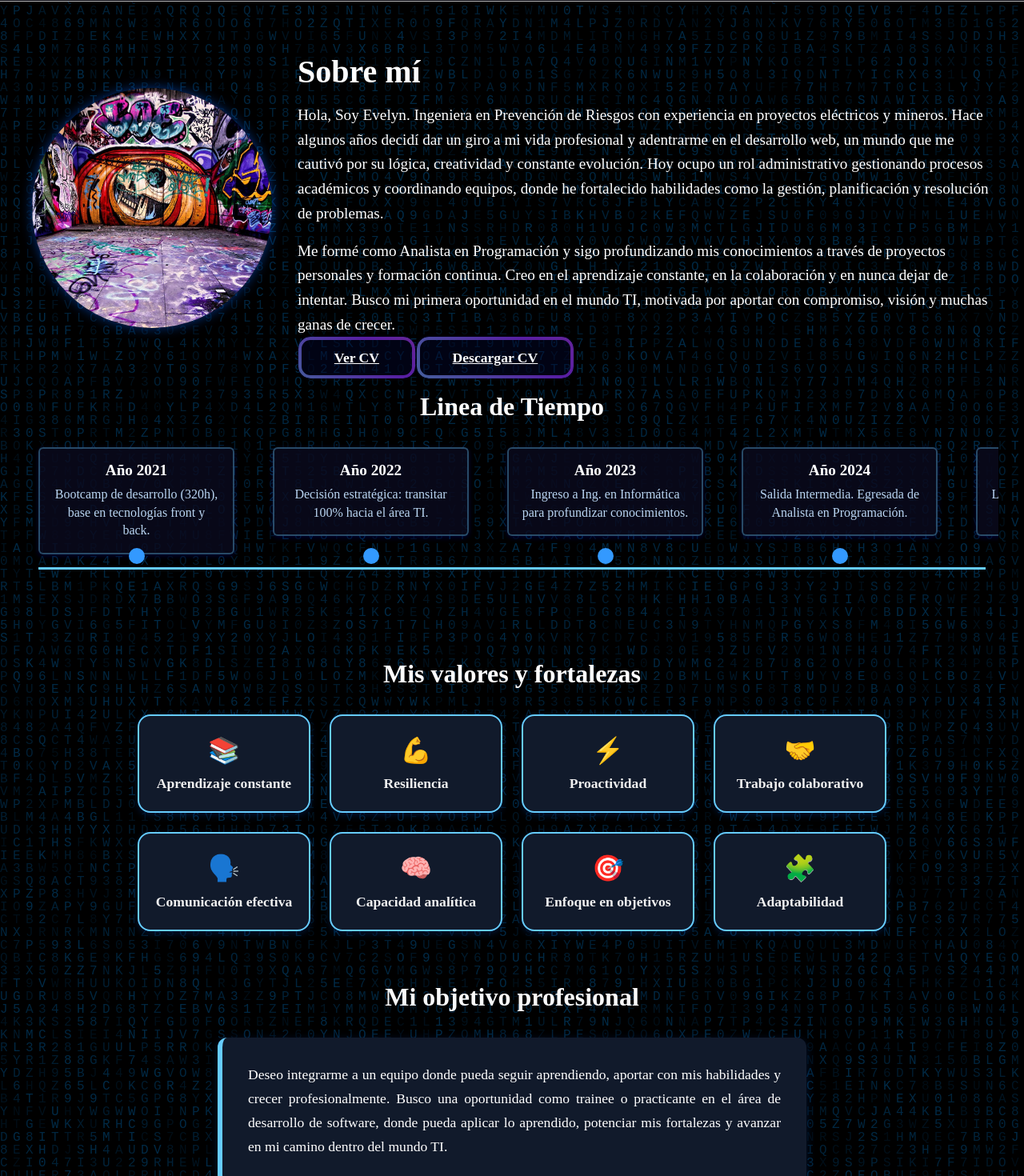
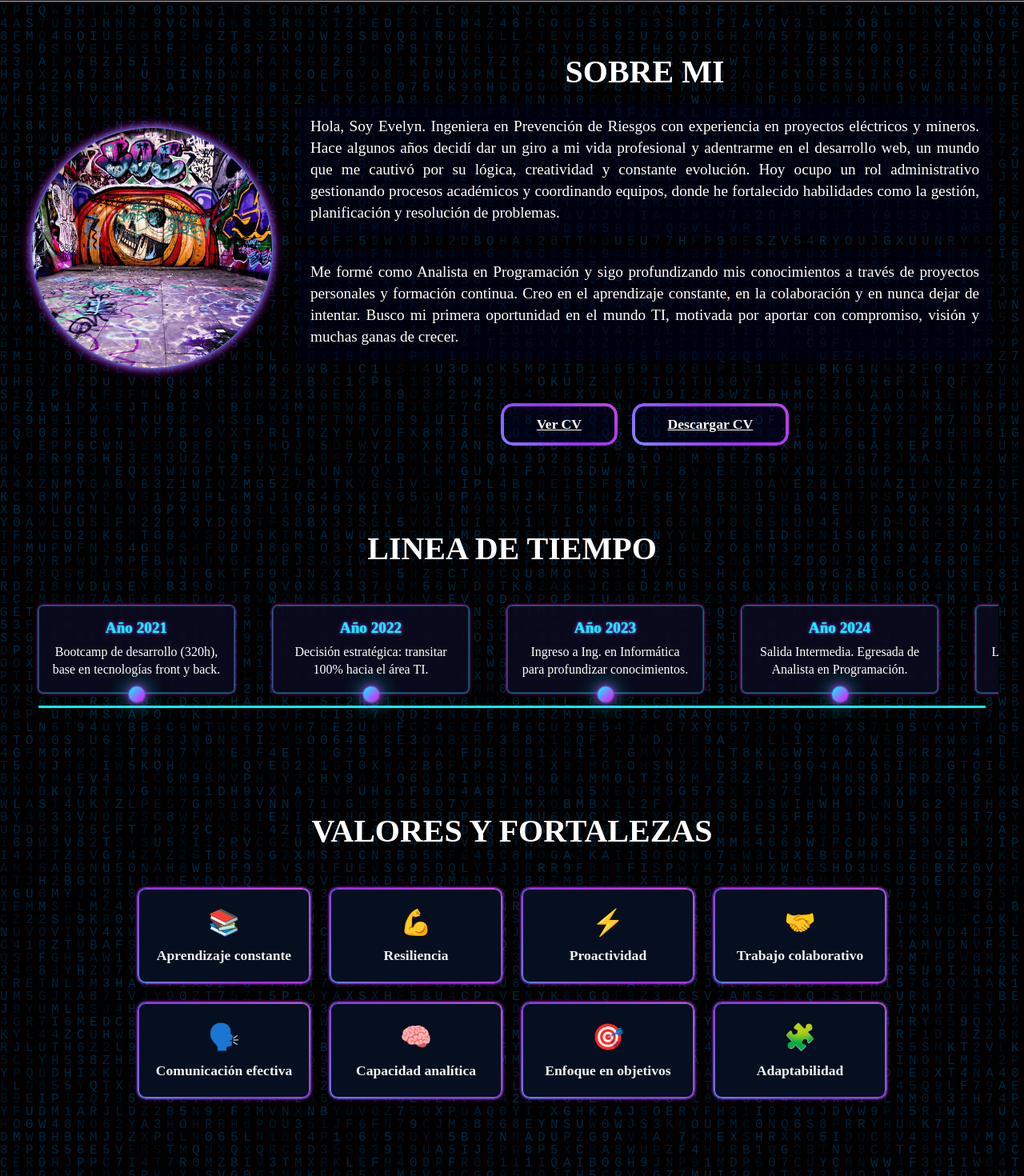
Before and after one commit to Evelyn-nicole/Portafolio-Eve, an Angular app: page /sobre-mi in a window 1280 px wide. Shown: the part 78-1548 px from the top of the page at 80% size. Built offline with nearby package versions, Linux system fonts and the light colour scheme.

Commit message:
ajustes sobre-mi css

```diff
--- a/src/app/pages/intro/intro.component.scss
+++ b/src/app/pages/intro/intro.component.scss
@@ -197,10 +197,12 @@
 
 .habilidades-section h2 {
   color: #ffffff;
+  text-shadow: 0 0 5px #00ffff, 0 0 10px #ff00ff; /* título con glow */
   margin-bottom: 4rem;
   margin-top: 2rem;
-  font-size: 2rem;
+  font-size: 2.5rem;
 }
+
 
 .habilidades-grid.uniform {
   display: grid;
--- a/src/app/pages/sobre-mi/sobre-mi.component.html
+++ b/src/app/pages/sobre-mi/sobre-mi.component.html
@@ -9,7 +9,7 @@
     </div>
 
     <div class="texto" data-aos="fade-left" data-aos-duration="1200" data-aos-delay="400">
-      <h2>Sobre mí</h2>
+      <h2>SOBRE MI</h2>
       <p>
         Hola, Soy Evelyn. Ingeniera en Prevención de Riesgos con experiencia en proyectos eléctricos y mineros. Hace
         algunos años decidí dar un giro a mi vida profesional y adentrarme en el desarrollo web, un mundo que me cautivó
@@ -18,13 +18,13 @@
         coordinando equipos, donde he fortalecido habilidades como la gestión, planificación y resolución de
         problemas.
       </p>
-
       <p>
         Me formé como Analista en Programación y sigo profundizando mis conocimientos a través de proyectos personales y
         formación continua. Creo en el aprendizaje constante, en la colaboración y en nunca dejar de intentar. Busco mi
         primera oportunidad en el mundo TI, motivada por aportar con compromiso, visión y muchas ganas de crecer.
       </p>
-
+     <br>
+     <br>
       <div class="botones">
         <a class="btn-enter" href="/assets/cv.pdf" target="_blank">Ver CV</a>
         <a class="btn-enter" href="/assets/cv.pdf" download>Descargar CV</a>
@@ -33,8 +33,13 @@
   </div>
 
   <!-- Timeline -->
+   <br>
+   <br>
+   <br>
+   <br>
+
   <div class="timeline horizontal" data-aos="fade-up" data-aos-duration="1500" data-aos-delay="600">
-    <h2>Linea de Tiempo</h2>
+    <h2>LINEA DE TIEMPO</h2>
     <div class="timeline-container">
       <div class="evento" *ngFor="let item of timeline" data-aos="zoom-in" data-aos-duration="800">
         <span class="circle"></span>
@@ -45,10 +50,12 @@
       </div>
     </div>
   </div>
+  <br>
+
 
   <!-- Fortalezas -->
   <section class="fortalezas-rediseño" data-aos="fade-up" data-aos-duration="1000" data-aos-delay="600">
-    <h2>Mis valores y fortalezas</h2>
+    <h2>VALORES Y FORTALEZAS</h2>
     <div class="fortalezas-grid">
       <div class="fortaleza-card" *ngFor="let fortaleza of fortalezas">
         <span>{{ fortaleza.icono }}</span>
@@ -56,10 +63,10 @@
       </div>
     </div>
   </section>
-
+  <br>
   <!-- Objetivo profesional -->
   <section class="objetivo-profesional" data-aos="fade-up" data-aos-duration="1000" data-aos-delay="800">
-    <h2>Mi objetivo profesional</h2>
+    <h2>OBJETIVO PROFESIONAL</h2>
     <div class="objetivo-box">
       <p>
         Deseo integrarme a un equipo donde pueda seguir aprendiendo, aportar con mis habilidades y crecer
--- a/src/app/pages/sobre-mi/sobre-mi.component.scss
+++ b/src/app/pages/sobre-mi/sobre-mi.component.scss
@@ -1,340 +1,15 @@
-// .sobre-mi {
-//   padding: 4rem 2rem;
-//   background-color: #f7f7f7;
 
-//   .contenido {
-//     display: flex;
-//     gap: 2rem;
-//     max-width: 1200px;
-//     margin: 0 auto;
-//     flex-wrap: wrap;
-//     align-items: center;
-
-//     .foto img {
-//       width: 300px;
-//       height: 300px;
-//       object-fit: cover;
-//       border-radius: 50%;
-//       box-shadow: 0 0 10px rgba(0,0,0,0.2);
-//       flex-shrink: 0;
-//     }
-
-//     .texto {
-//       flex: 1;
-
-//       h2 {
-//         font-size: 2.5rem;
-//         margin-bottom: 1rem;
-//         color: #333;
-//       }
-
-//       p {
-//         font-size: 1.2rem;
-//         color: #555;
-//         line-height: 1.6;
-//         margin-bottom: 1rem;
-//       }
-
-//       .botones {
-//         display: flex;
-//         gap: 1rem;
-
-//         a {
-//           background-color: #183aaadf;
-//           padding: 0.8rem 2rem;
-//           color: white;
-//           font-weight: bold;
-//           border-radius: 4px;
-//           text-decoration: none;
-//           cursor: pointer;
-//           transition: background-color 0.3s ease;
-
-//           &.secondary {
-//             background-color: #444;
-//             &:hover {
-//               background-color: #666;
-//             }
-//           }
-
-//           &:hover {
-//             background-color: #2354f5cc;
-//           }
-//         }
-//       }
-//     }
-//   }
-
-//   .timeline.horizontal {
-//   max-width: 100%;
-//   overflow-x: auto; /* scroll horizontal en pantallas pequeñas */
-//   padding: 2rem 1rem 3rem;
-
-// /* Estilo unificado para todos los títulos de sección */
-// h2, h3 {
-//   text-align: center;
-//   margin-bottom: 2rem;
-//   color: #000000;
-//   font-weight: bold;
-//   font-size: 2rem;
-// }
-
-
-//   .timeline-container {
-//     display: flex;
-//     gap: 3rem;
-//     border-left: none;
-//     border-bottom: 3px solid #dd06b6df;
-//     padding-left: 0;
-//     padding-bottom: 1rem;
-//     position: relative;
-//     min-width: 700px; /* mínimo ancho para mostrar horizontal */
-//   }
-
-//   .evento {
-//     position: relative;
-//     padding-left: 0;
-//     padding-bottom: 0;
-//     flex: 0 0 245px; /* ancho fijo para cada evento */
-//     display: flex;
-//     flex-direction: column;
-//     align-items: center;
-
-//     /* circulo linea tiempo */
-//     .circle {
-//       width: 20px;
-//       height: 20px;
-//       background-color: #f728d1df;
-//       border-radius: 50%;
-//       position: absolute;
-//       bottom: -12px;
-//       left: 50%;
-//       transform: translateX(-50%);
-//       z-index: 1;
-//     }
-
-//     .content {
-//       background: white;
-//       padding: 1rem;
-//       border-radius: 6px;
-//       box-shadow: 0 2px 6px rgb(0 0 0 / 0.1);
-//       text-align: center;
-
-//       .year {
-//         font-weight: bold;
-//         color: #000000df;
-//         margin-bottom: 0.5rem;
-//         font-size: 1.2rem;
-//         display: block;
-//       }
-
-//       /*Texto caja linea tiempo */
-//       p {
-//         margin: 0;
-//         color: #444;
-//         font-size: 1rem;
-//         line-height: 1.4;
-//       }
-//     }
-//   }
-// }
-
-// /* Responsive para móvil: scroll horizontal y menor ancho */
-// @media (max-width: 768px) {
-//   .timeline.horizontal {
-//     .timeline-container {
-//       min-width: 100%;
-//       gap: 2rem;
-//     }
-//     .evento {
-//       flex: 0 0 180px;
-//       .content {
-//         font-size: 0.9rem;
-//       }
-//       .circle {
-//         width: 16px;
-//         height: 16px;
-//         bottom: -10px;
-//       }
-//     }
-//   }
-// }
-// }
-
-
-
-
-
-
-// // Seccion habilidades
-// .habilidades-section {
-//   padding: 3rem 1rem;
-//   text-align: center;
-// }
-
-// .habilidades-section h2 {
-//   font-size: 2rem;
-//   margin-bottom: 2rem;
-// }
-
-// /* Grilla uniforme */
-// .habilidades-grid.uniform {
-//   display: grid;
-//   grid-template-columns: repeat(auto-fit, minmax(140px, 1fr));
-//   gap: 2rem;
-//   justify-items: center;
-//   align-items: stretch;
-//   max-width: 1100px;
-//   margin: 0 auto;
-// }
-
-// /* Tarjeta */
-// .habilidad {
-//   background: #fff;
-//   border-radius: 1rem;
-//   padding: 1rem;
-//   width: 100%;
-//   max-width: 160px;
-//   height: 180px;
-//   box-shadow: 0 4px 12px rgba(0,0,0,0.05);
-//   display: flex;
-//   flex-direction: column;
-//   align-items: center;
-//   justify-content: center;
-//   transition: transform 0.3s, box-shadow 0.3s, background-color 0.3s;
-// }
-
-// .habilidad:hover {
-//   transform: scale(1.05);
-//   box-shadow: 0 8px 20px rgba(0,0,0,0.1);
-//   background-color: #f0f4ff;
-// }
-
-// /* Icono */
-// .habilidad img {
-//   width: 48px;
-//   height: 48px;
-//   margin-bottom: 0.5rem;
-// }
-
-// /* Texto */
-// .habilidad p {
-//   font-size: 0.9rem;
-//   font-weight: 600;
-//   margin: 0;
-// }
-
-// /* Categoría */
-// .categoria-label {
-//   font-size: 0.7rem;
-//   background-color: #e0e0e0;
-//   color: #333;
-//   padding: 0.2rem 0.5rem;
-//   border-radius: 1rem;
-//   margin-bottom: 0.5rem;
-//   text-transform: uppercase;
-//   font-weight: 500;
-// }
-
-
-
-
-
-
-
-// // VALORES Y FORTALEZAS
-// .fortalezas-rediseño {
-//   max-width: 1000px;
-//   margin: 4rem auto;
-//   padding: 0 2rem;
-
-//   h2 {
-//     text-align: center;
-//     margin-bottom: 2rem;
-//     font-size: 2rem;
-//     color: #000000;
-//   }
-
-//   .fortalezas-grid {
-//     display: grid;
-//     grid-template-columns: repeat(auto-fit, minmax(200px, 1fr));
-//     gap: 1.5rem;
-//     justify-content: center;
-
-//     .fortaleza-card {
-//       background: #fff;
-//       border: 2px solid #dbe4ff;
-//       border-radius: 16px;
-//       padding: 1.5rem 1rem;
-//       text-align: center;
-//       box-shadow: 0 3px 10px rgba(0, 0, 0, 0.05);
-//       transition: all 0.3s;
-
-//       span {
-//         font-size: 2rem;
-//         display: block;
-//         margin-bottom: 0.8rem;
-//       }
-
-//       p {
-//         font-size: 1.1rem;
-//         font-weight: 600;
-//         color: #333;
-//       }
-
-//       &:hover {
-//         transform: translateY(-5px);
-//         border-color: #a2c0ff;
-//         background: #eef4ff;
-//       }
-//     }
-//   }
-// }
-
-
-
-
-
-// // OBJETIVO PROFESIONAL
-// .objetivo-profesional {
-//   max-width: 800px;
-//   margin: 4rem auto;
-//   padding: 0 2rem;
-
-//   h2 {
-//     text-align: center;
-//     margin-bottom: 2rem;
-//     font-size: 2rem;
-//     color: #000000;
-//   }
-
-//   .objetivo-box {
-//     background: #f4f6fc;
-//     padding: 2rem;
-//     border-left: 6px solid #a2c0ff;
-//     border-radius: 12px;
-//     box-shadow: 0 3px 12px rgba(0, 0, 0, 0.05);
-//     text-align: justify;
-//     font-size: 1.1rem;
-//     line-height: 1.7;
-//     transition: transform 0.3s;
-
-//     &:hover {
-//       transform: scale(1.01);
-//       background: #e7efff;
-//     }
-//   }
-// }
-
-
+/* Sección sobre mí */
 .sobre-mi {
   position: relative;
-  background: rgb(0, 0, 0);
+  background: rgba(0, 0, 0, 0.622);
   color: #fff;
   padding: 4rem 2rem;
   overflow: hidden;
+}
 
 /* Canvas para efecto Matrix azul */
-  canvas#matrix-canvas {
+.sobre-mi canvas#matrix-canvas {
   position: absolute;
   top: 0;
   left: 0;
@@ -342,7 +17,6 @@
   height: 100%;
   z-index: 0;
   opacity: 0.4;
-    /* lo dejamos más transparente */
 }
 
 /* Overlay negro translúcido encima del canvas */
@@ -351,70 +25,74 @@
   position: absolute;
   inset: 0;
   background: rgba(34, 180, 27, 0.027);
-    /* oscurece un poco */
   z-index: 1;
 }
 
 /* Contenido sobre el fondo */
-  #sobre-mi .contenido {
+.sobre-mi .contenido {
   position: relative;
   z-index: 2;
-    text-align: center;
   color: #e0f0ff;
-    /* azul muy suave */
-  }
-
-  .contenido {
   display: flex;
   gap: 2rem;
   max-width: 1200px;
   margin: 0 auto;
   flex-wrap: wrap;
   align-items: center;
-    position: relative;
-    z-index: 1;
-    color: #cce0ff;
+}
 
-    .foto img {
+/* Foto */
+.sobre-mi .foto img {
   width: 300px;
   height: 300px;
   object-fit: cover;
   border-radius: 50%;
-      box-shadow: 0 0 15px rgba(0, 102, 255, 0.5);
+  box-shadow: 0 0 2px #00ffff, 0 0 15px #ff00ff, 0 0 10px #00ffff; /* glow */
+
   flex-shrink: 0;
 }
 
-    .texto {
+/* Texto */
+.sobre-mi .texto {
   flex: 1;
+  text-align: justify;  /* <- Justificado */
+}
 
-      h2 {
+.sobre-mi .texto h2 {
   font-size: 2.5rem;
   margin-bottom: 1rem;
-        color: #ffffff; // azul neon
+  color: #ffffff;
+  text-align: center;
+  // text-shadow: 0 0 5px #00ffff, 0 0 10px #ff00ff; /* título con glow */
+
 }
 
-      p {
+.sobre-mi .texto p {
   font-size: 1.2rem;
-        color: #ffffff; // azul suave
-        line-height: 1.6;
+  color: #ffffff;
+  line-height: 1.4;
   margin-bottom: 1rem;
-      }
-    }
+  background: rgba(0, 2, 24, 0.6); /* fondo negro translúcido */
+  padding: 1rem;
+  border-radius: 10px;
 }
 
-
+.sobre-mi .texto .botones {
+   /* centra los botones */
+  display: flex;
+  justify-content: center;
+  gap: 1rem; /* espacio entre los botones */
+}
 
 /* Botones CV */
 .btn-enter {
   position: relative;
   background-color: #04072e71;
-    /* fondo azul oscuro */
   color: #fff;
   font-weight: 800;
   font-size: 1.1rem;
   padding: 1rem 2.8rem;
   border: 1px solid transparent;
-    /* necesario para el borde animado */
   border-radius: 15px;
   cursor: pointer;
   z-index: 1;
@@ -422,44 +100,28 @@
   transition: all 0.5s ease;
 }
 
-  /* Pseudo-elemento para borde neón animado */
 .btn-enter::before {
   content: '';
   position: absolute;
   inset: 0;
-    /* cubre todo el botón */
   border-radius: 15px;
-    /* mismo que el botón */
   padding: 4px;
-    /* grosor del borde */
   background: linear-gradient(45deg, #f04198b5, #64ecec, #9b30ff, #f566ad, #00ffff, #9b30ff);
   background-size: 600% 600%;
   z-index: -1;
   animation: neonBorder 5s linear infinite;
-    -webkit-mask:
-      linear-gradient(#fff 0 0) content-box,
-      linear-gradient(#fff 0 0);
+  -webkit-mask: linear-gradient(#fff 0 0) content-box, linear-gradient(#fff 0 0);
   -webkit-mask-composite: xor;
   mask-composite: exclude;
   box-sizing: border-box;
 }
 
-  /* Animación del borde */
 @keyframes neonBorder {
-    0% {
-      background-position: 0% 50%;
+  0% { background-position: 0% 50%; }
+  50% { background-position: 100% 50%; }
+  100% { background-position: 0% 50%; }
 }
 
-    50% {
-      background-position: 100% 50%;
-    }
-
-    100% {
-      background-position: 0% 50%;
-    }
-  }
-
-  /* Glow al pasar el mouse */
 .btn-enter:hover {
   box-shadow: 0 0 12px rgba(255, 105, 180, 0.7), 0 0 24px rgba(0, 255, 255, 0.5);
   transform: translateY(-2px);
@@ -470,6 +132,7 @@
   box-shadow: 0 0 6px rgba(255, 105, 180, 0.5), 0 0 12px rgba(0, 255, 255, 0.3);
 }
 
+
 /* Timeline */
 .timeline.horizontal {
   max-width: 100%;
@@ -477,93 +140,87 @@
   padding: 2rem 1rem 3rem;
   position: relative;
   z-index: 1;
+}
 
-    h2,
-    h3 {
+.timeline.horizontal h2,
+.timeline.horizontal h3 {
   text-align: center;
-      margin-bottom: 2rem;
+  margin-bottom: 3rem;
   color: #ffffff;
   font-weight: bold;
-      font-size: 2rem;
+  font-size: 2.5rem;
 }
 
-    .timeline-container {
+.timeline.horizontal .timeline-container {
   display: flex;
   gap: 3rem;
   border-left: none;
-      border-bottom: 3px solid #66ccff; // línea azul neon
+  border-bottom: 3px solid #00ffff; /* línea neón */
   padding-left: 0;
   padding-bottom: 1rem;
   position: relative;
   min-width: 700px;
 }
 
-    .evento {
+.timeline.horizontal .evento {
   position: relative;
   flex: 0 0 245px;
   display: flex;
   flex-direction: column;
   align-items: center;
+}
 
-      .circle {
+.timeline.horizontal .evento .circle {
   width: 20px;
   height: 20px;
-        background-color: #3399ff; // azul neón
+  background: linear-gradient(135deg, #00ffff, #ff00ff); /* gradiente neón */
   border-radius: 50%;
   position: absolute;
   bottom: -12px;
   left: 50%;
   transform: translateX(-50%);
   z-index: 1;
+  box-shadow: 0 0 2px #00ffff, 0 0 12px #ff00ff, 0 0 27px #00ffff; /* glow */
 }
 
-      .content {
-        background: rgba(10, 10, 30, 0.8); // caja azul oscuro semi-transparente
+.timeline.horizontal .evento .content {
+  background: rgba(10, 10, 30, 0.9);
   padding: 1rem;
-        border: 2px solid #68cafc57;
+  border: 1px solid #00ffff46;
   border-radius: 6px;
-        box-shadow: 0 2px 6px rgba(0, 0, 255, 0.2);
+  box-shadow: 0 0 2px #00ffff, 0 0 4px #ff00ff;
   text-align: center;
+  transition: transform 0.3s ease, box-shadow 0.3s ease;
+}
 
-        .year {
+.timeline.horizontal .evento .content:hover {
+  transform: scale(1.05); /* animación al pasar el mouse */
+  box-shadow: 0 0 5px #ff00ff, 0 0 15px #00ffff, 0 0 25px #ff00ff;
+}
+
+.timeline.horizontal .evento .content .year {
   font-weight: bold;
-          color: #ffffff;
+  color: #00ffff;
+  text-shadow: 0 0 2px #00ffff, 0 0 5px #ff00ff;
   margin-bottom: 0.5rem;
   font-size: 1.2rem;
   display: block;
 }
 
-        p {
+.timeline.horizontal .evento .content p {
   margin: 0;
-          color: #bad6f2;
+  color: #ffffff;
   font-size: 1rem;
   line-height: 1.4;
 }
+
+/* Responsive */
+@media (max-width: 768px) {
+  .timeline.horizontal .timeline-container { min-width: 100%; gap: 2rem; }
+  .timeline.horizontal .evento { flex: 0 0 180px; }
+  .timeline.horizontal .evento .content { font-size: 0.9rem; }
+  .timeline.horizontal .evento .circle { width: 16px; height: 16px; bottom: -10px; }
 }
-    }
-  }
-
-  @media (max-width: 768px) {
-    .timeline.horizontal .timeline-container {
-      min-width: 100%;
-      gap: 2rem;
-    }
-
-    .timeline.horizontal .evento {
-      flex: 0 0 180px;
-    }
-
-    .timeline.horizontal .evento .content {
-      font-size: 0.9rem;
-    }
-
-    .timeline.horizontal .evento .circle {
-      width: 16px;
-      height: 16px;
-      bottom: -10px;
-    }
-  }
-
 
 /* Fortalezas */
 .fortalezas-rediseño {
@@ -576,9 +233,10 @@
 
 .fortalezas-rediseño h2 {
   text-align: center;
-    margin-bottom: 2rem;
-    font-size: 2rem;
+  margin-bottom: 3rem;
+  font-size: 2.5rem;
   color: #ffffff;
+  // text-shadow: 0 0 5px #00ffff, 0 0 10px #ff00ff; /* título con glow */
 }
 
 .fortalezas-grid {
@@ -586,38 +244,68 @@
   grid-template-columns: repeat(auto-fit, minmax(200px, 1fr));
   gap: 1.5rem;
   justify-content: center;
+}
 
 .fortaleza-card {
-      background: #111a2b;
-      border: 2px solid #66ccff;
-      border-radius: 16px;
+  position: relative; /* necesario para pseudo-elemento del borde */
+  background: #060f1f;
+  border-radius: 10px;
   padding: 1.5rem 1rem;
   text-align: center;
   color: #cce0ff;
-      box-shadow: 0 3px 10px rgba(0, 102, 255, 0.2);
-      transition: all 0.3s;
+  overflow: hidden; /* para que el borde no sobresalga */
+  cursor: default;
+  transition: transform 0.3s, box-shadow 0.3s;
+  box-shadow: 0 0 2px #00ffff, 0 0 4px #ff00ff;
+}
 
-      span {
+/* Pseudo-elemento para borde neón animado (igual que habilidades) */
+.fortaleza-card::before {
+  content: '';
+  position: absolute;
+  inset: 0;
+  border-radius: 10px;
+  padding: 2px; /* grosor del borde */
+  background: linear-gradient(45deg, #ff69b4, #00ffff, #9b30ff, #ff69b4, #00ffff, #9b30ff);
+  background-size: 600% 600%;
+  // z-index: -1;
+  animation: neonBorder 5s linear infinite;
+  -webkit-mask:
+    linear-gradient(#fff 0 0) content-box,
+    linear-gradient(#fff 0 0);
+  -webkit-mask-composite: xor;
+  mask-composite: exclude;
+  box-sizing: border-box;
+  pointer-events: none; /* para no bloquear clicks */
+}
+
+/* Animación del borde */
+@keyframes neonBorder {
+  0% { background-position: 0% 50%; }
+  50% { background-position: 100% 50%; }
+  100% { background-position: 0% 50%; }
+}
+
+.fortaleza-card span {
   font-size: 2rem;
   display: block;
   margin-bottom: 0.8rem;
 }
 
-      p {
+.fortaleza-card p {
   font-size: 1.1rem;
   font-weight: 600;
   color: #f0f0f0;
 }
 
-      &:hover {
+/* Efecto hover (solo levanta la tarjeta, borde siempre visible) */
+.fortaleza-card:hover {
   transform: translateY(-5px);
-        border-color: #3399ff;
-        background: #001f3f;
-      }
-    }
+  background: #060132f8;
 }
 
-  /* Objetivo profesional */
+
+/* ---------------- Objetivo profesional ---------------- */
 .objetivo-profesional {
   max-width: 800px;
   margin: 4rem auto;
@@ -629,14 +317,15 @@
 .objetivo-profesional h2 {
   text-align: center;
   margin-bottom: 2rem;
-    font-size: 2rem;
+  font-size: 2.5rem;
   color: #f9f9f9;
 }
 
+/* Caja con borde animado */
 .objetivo-box {
+  position: relative;
   background: #111a2b;
   padding: 2rem;
-    border-left: 6px solid #66ccff;
   border-radius: 12px;
   box-shadow: 0 3px 12px rgba(0, 102, 255, 0.2);
   text-align: justify;
@@ -644,10 +333,39 @@
   line-height: 1.7;
   color: #ffffff;
   transition: transform 0.3s;
+  overflow: hidden; /* necesario para pseudo-elemento */
 }
 
+/* Borde izquierdo animado */
+.objetivo-box::before {
+  content: '';
+  position: absolute;
+  top: 0;
+  left: 0;
+  width: 6px; /* grosor del borde */
+  height: 100%;
+  border-radius: 6px;
+  background: linear-gradient(180deg, #00ffff, #ff00ff, #00ffff);
+  background-size: 300% 300%;
+  animation: neonBorder 5s linear infinite;
+  z-index: 0; /* detrás del contenido */
+}
+
+/* Mantener texto por encima del pseudo-elemento */
+.objetivo-box * {
+  position: relative;
+  z-index: 1;
+}
+
+/* Animación del borde */
+@keyframes neonBorder {
+  0% { background-position: 0% 50%; }
+  50% { background-position: 100% 50%; }
+  100% { background-position: 0% 50%; }
+}
+
+/* Hover: ligero efecto */
 .objetivo-box:hover {
   transform: scale(1.01);
   background: #001f3f;
 }
-}
```
Lines whose indentation alone changed are shown as unchanged.
